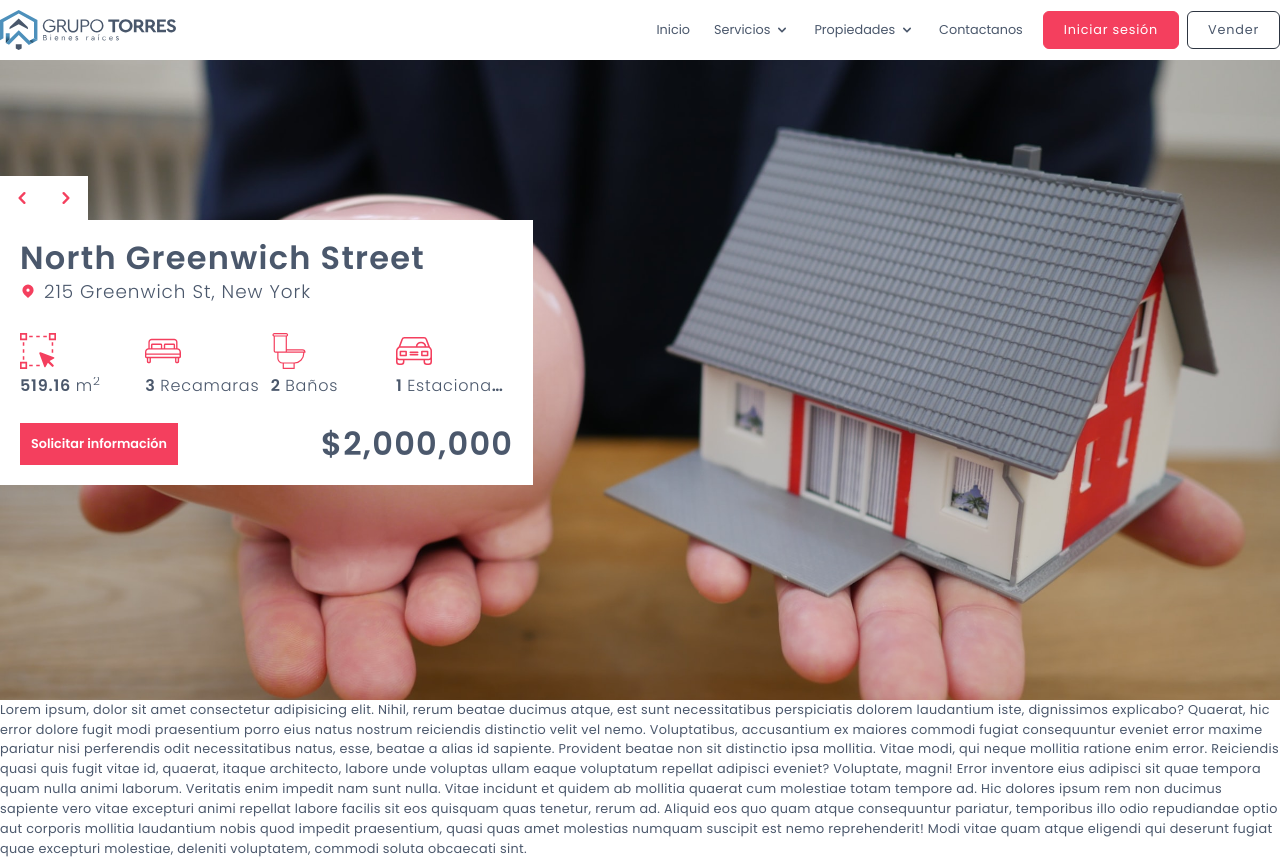
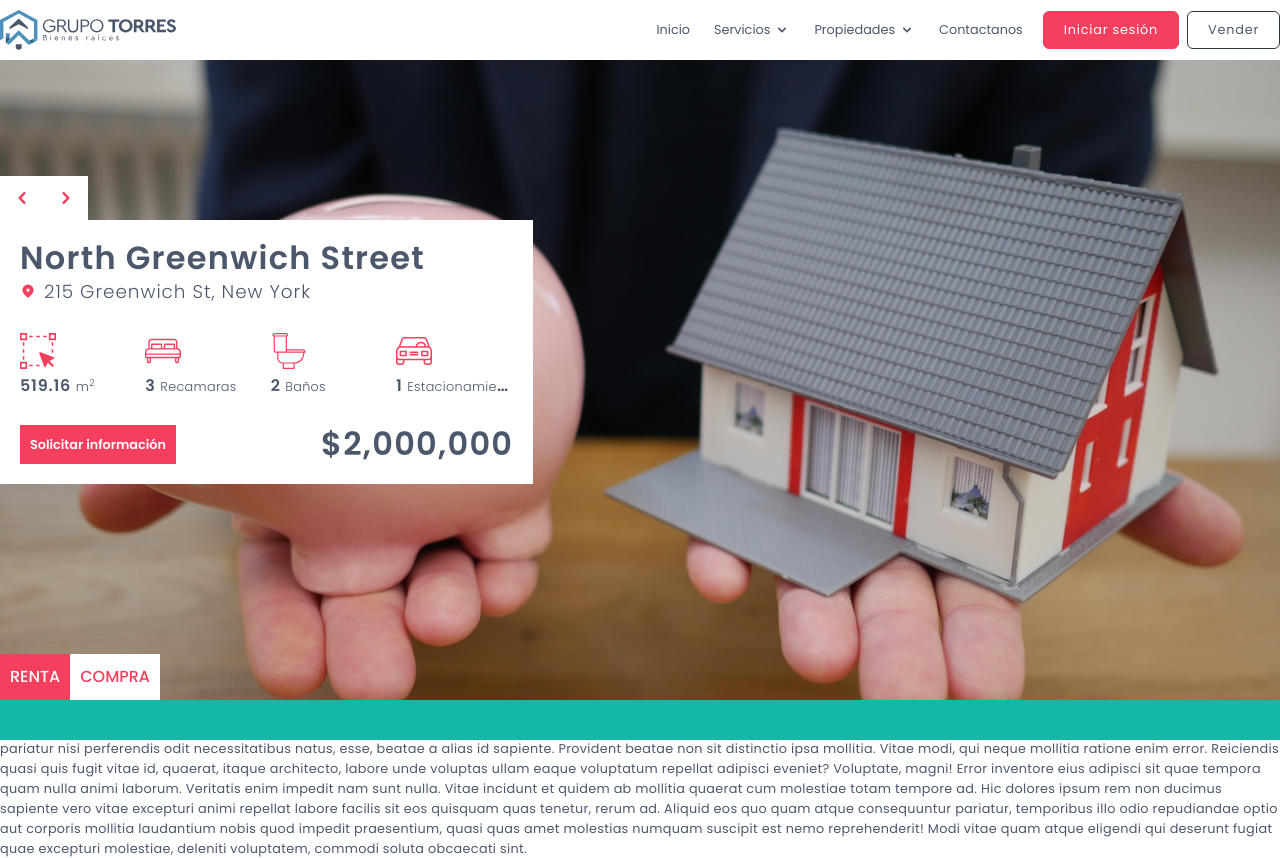
Before and after one commit to plazmediaLab/grupo-torres, a Next.js app: page /home in a window 1280 px wide. Built offline with nearby package versions, Linux system fonts and the light colour scheme.

Commit message:
[UI] Selector Tap para el filtrado de la busqueda en el formulario del banner

```diff
--- a/components/home/banner/banner-main.js
+++ b/components/home/banner/banner-main.js
@@ -1,10 +1,12 @@
 import Image from 'next/image';
-import BannerSlideContainer from './banner-slide-container';
+import BannerFormContainer from './form/banner-form-container';
+import BannerSlideContainer from './slide/banner-slide-container';
 
 export default function BannerMain() {
   return (
-    <section className="w-full overflow-hidden relative">
+    <section className="w-full relative z-10">
       <BannerSlideContainer />
+      <BannerFormContainer />
       <Image
         className="image-banner"
         src="/cover-home-page-main.jpg"
--- /dev/null
+++ b/components/home/banner/form/banner-form-container.js
@@ -0,0 +1,19 @@
+import { useState } from 'react';
+import BannerFormTapSelector from './banner-form_tap_selector';
+
+export default function BannerFormContainer() {
+  const [tapSelected, setTapSelected] = useState('rent');
+
+  return (
+    <section className="container mx-auto relative bg-teal-500 p-5">
+      <BannerFormTapSelector tapSelected={tapSelected} setTapSelected={setTapSelected} />
+      <form></form>
+      <style jsx>{`
+        section {
+          z-index: 11;
+          bottom: 0;
+        }
+      `}</style>
+    </section>
+  );
+}
--- /dev/null
+++ b/components/home/banner/form/banner-form_tap_selector.js
@@ -0,0 +1,31 @@
+export default function BannerFormTapSelector({ tapSelected, setTapSelected }) {
+  const handleClick = (e) => {
+    setTapSelected(e.target.value);
+  };
+
+  return (
+    <div className="absolute text-title-sub leading-relaxed left-0">
+      <button
+        onClick={(e) => handleClick(e)}
+        value="rent"
+        className={`inline-block font-medium uppercase p-button ${
+          tapSelected === 'rent' ? 'bg-rose-500 text-white' : 'bg-white text-rose-500'
+        }  hover:bg-rose-600 hover:text-white`}>
+        Renta
+      </button>
+      <button
+        onClick={(e) => handleClick(e)}
+        value="buy"
+        className={`inline-block font-medium uppercase p-button ${
+          tapSelected === 'buy' ? 'bg-rose-500 text-white' : 'bg-white text-rose-500'
+        }  hover:bg-rose-600 hover:text-white`}>
+        Compra
+      </button>
+      <style jsx>{`
+        div {
+          top: -46px;
+        }
+      `}</style>
+    </div>
+  );
+}
--- a/components/home/banner/banner-slide-container.js
+++ b/components/home/banner/slide/banner-slide-container.js
@@ -9,7 +9,7 @@ export default function BannerSlideContainer() {
       <style jsx>{`
         aside {
           height: 100%;
-          z-index: 1;
+          z-index: 10;
         }
       `}</style>
     </aside>
--- a/components/home/banner/banner-slide_buttons.js
+++ b/components/home/banner/slide/banner-slide_buttons.js
@@ -1,7 +1,7 @@
 export default function BannerSlideButtons() {
   return (
     <div className="absolute hidden sm:block ml-2 lg:ml-0">
-      <button className="p-button text-rose-500 bg-white hover:bg-rose-500 hover:text-white">
+      <button className="border-none p-button text-rose-500 bg-white hover:bg-rose-500 hover:text-white">
         <svg
           className="w-6 h-6"
           fill="currentColor"
@@ -14,7 +14,7 @@ export default function BannerSlideButtons() {
           />
         </svg>
       </button>
-      <button className="p-button text-rose-500 bg-white hover:bg-rose-500 hover:text-white">
+      <button className="border-none p-button text-rose-500 bg-white hover:bg-rose-500 hover:text-white">
         <svg
           className="w-6 h-6"
           fill="currentColor"
--- a/components/home/banner/banner-slide_content_actions.js
+++ b/components/home/banner/slide/banner-slide_content_actions.js
@@ -1,7 +1,7 @@
 export default function BannerSlideContentActions() {
   return (
     <div className="grid items-center gap-x-2">
-      <button className="font-semibold p-button bg-rose-500 border border-rose-500 text-white hover:bg-rose-600 hover:border-rose-600">
+      <button className="border-none font-semibold p-button bg-rose-500 border border-rose-500 text-white hover:bg-rose-600 hover:border-rose-600">
         Solicitar información
       </button>
       <p className="text-right text-title-lg font-semibold">$2,000,000</p>
--- a/components/home/banner/banner-slide_content_info.js
+++ b/components/home/banner/slide/banner-slide_content_info.js
@@ -10,7 +10,7 @@ export default function BannerSlideContentInfo() {
         <Ground className="w-9 h-9 mb-2" fill="#F43F5E" />
         <p className="">
           519.16{' '}
-          <span>
+          <span className="text-body">
             m<sup>2</sup>
           </span>
         </p>
@@ -18,19 +18,19 @@ export default function BannerSlideContentInfo() {
       <div className="" title="Recamaras disponibles">
         <Betroom className="w-9 h-9 mb-2" fill="#F43F5E" />
         <p className="">
-          3 <span>Recamaras</span>
+          3 <span className="text-body">Recamaras</span>
         </p>
       </div>
       <div className="" title="Baños disponibles">
         <Bathroom className="w-9 h-9 mb-2" fill="#F43F5E" />
         <p className="">
-          2 <span>Baños</span>
+          2 <span className="text-body">Baños</span>
         </p>
       </div>
       <div className="" title="Estacionamientos en la propiedad">
         <Parking className="w-9 h-9 mb-2" fill="#F43F5E" />
         <p className="">
-          1 <span>Estacionamiento</span>
+          1 <span className="text-body">Estacionamiento</span>
         </p>
       </div>
       <style jsx>{`
--- a/tailwind.config.js
+++ b/tailwind.config.js
@@ -50,6 +50,7 @@ module.exports = {
         'true-gray': colors.trueGray,
         'light-blue': colors.lightBlue,
         'blue-gray': colors.blueGray,
+        teal: colors.teal,
         rose: colors.rose,
         amber: colors.amber,
         primary: {
```
Also changed, not shown: components/home/banner/slide/banner-slide_content.js (renamed from components/home/banner/banner-slide_content.js).
